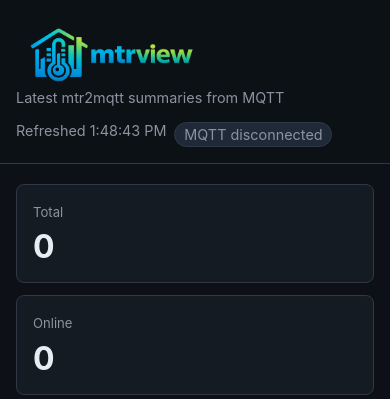
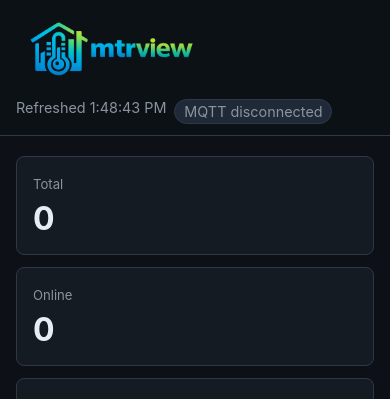
Before and after one commit to tvallas/mtrview, a FastAPI app: page / in a window 390 px wide. Shown: the top 399 px of the page. Run offline with FastAPI, Linux system fonts and the light colour scheme.

Commit message:
fix: simplify dashboard header layout

```diff
--- a/mtrview/static/app.css
+++ b/mtrview/static/app.css
@@ -32,7 +32,8 @@ body {
   justify-content: space-between;
   gap: 1rem;
   align-items: center;
-  padding: 1rem clamp(1rem, 4vw, 2.5rem);
+  min-height: 4.5rem;
+  padding: 0.65rem clamp(1rem, 4vw, 2.5rem);
   background: rgba(13, 17, 23, 0.94);
   border-bottom: 1px solid var(--line);
   backdrop-filter: blur(12px);
@@ -50,9 +51,7 @@ h1 {
 }
 
 .brand {
-  display: grid;
-  grid-template-columns: auto 1fr;
-  column-gap: 0.9rem;
+  display: flex;
   align-items: center;
 }
 
@@ -65,12 +64,7 @@ h1 {
   white-space: nowrap;
 }
 
-.brand p {
-  grid-column: 2;
-}
-
 .brand-logo {
-  grid-row: 1 / span 2;
   width: min(13.5rem, 50vw);
   height: auto;
   display: block;
@@ -83,7 +77,6 @@ h2 {
   text-transform: uppercase;
 }
 
-.topbar p,
 .topbar-meta {
   color: var(--muted);
   font-size: 0.9rem;
@@ -359,14 +352,6 @@ tr.stale td {
     flex-direction: column;
   }
 
-  .brand {
-    grid-template-columns: 1fr;
-  }
-
-  .brand p {
-    grid-column: 1;
-  }
-
   .brand-logo {
     width: min(12rem, 72vw);
   }
--- a/mtrview/templates/index.html
+++ b/mtrview/templates/index.html
@@ -16,7 +16,6 @@
           alt="mtrview"
         />
         <h1>mtrview</h1>
-        <p>Latest mtr2mqtt summaries from MQTT</p>
       </div>
       <div class="topbar-meta">
         <span id="refreshTime">Updated now</span>
```
Also changed, not shown: tests/test_web.py (+1 -0 lines).
